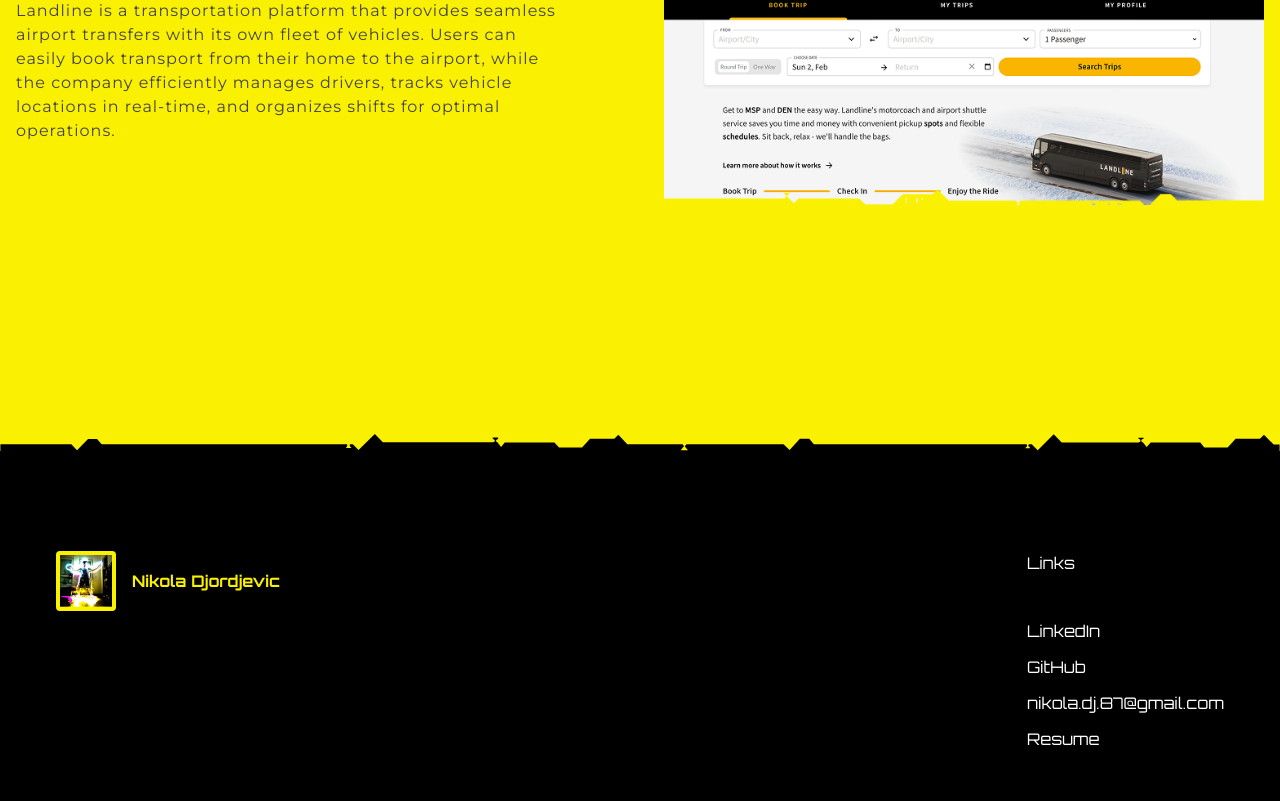
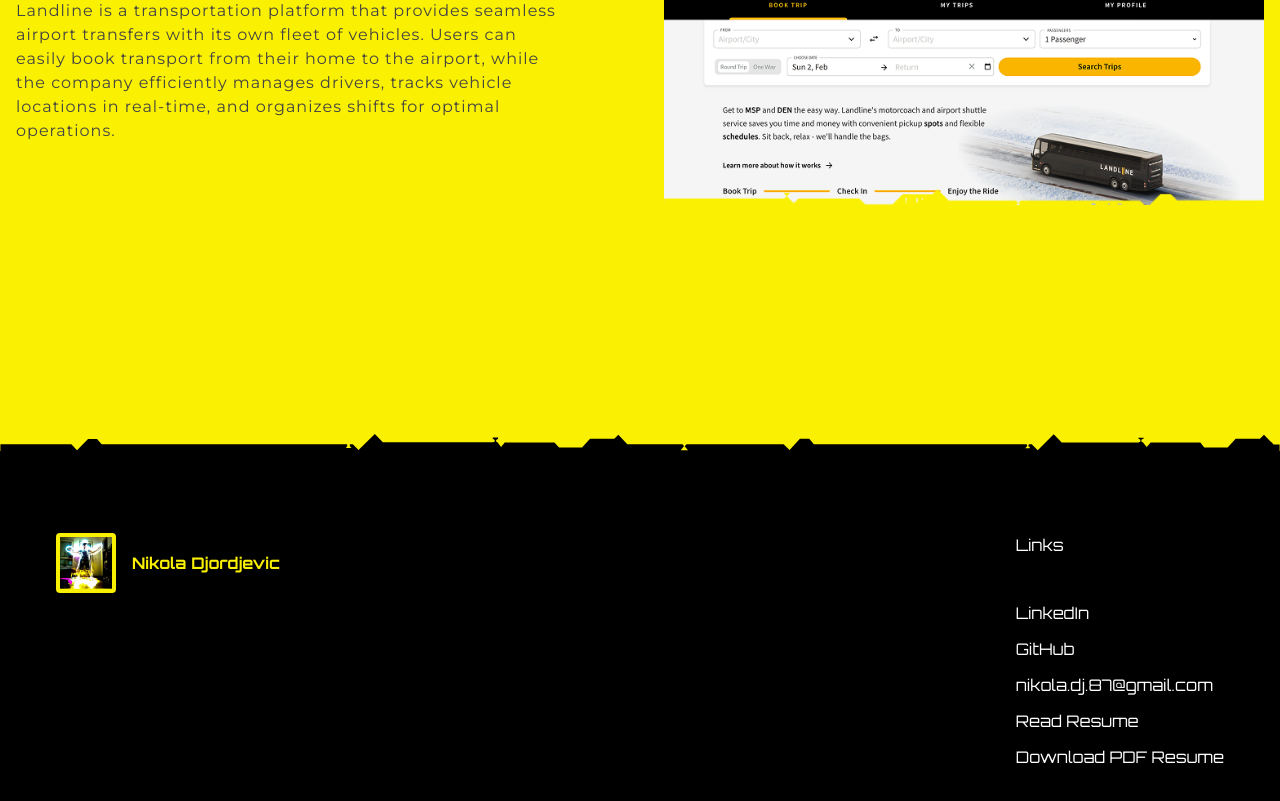
Before and after one commit to DjordjevicN/portfolio, a React (Vite) app: page / in a window 1280 px wide. Shown: the part 3549-4350 px from the top of the page. Built offline with nearby package versions, Linux system fonts and the light colour scheme.

Commit message:
pdf resume

```diff
--- a/src/components/Footer.tsx
+++ b/src/components/Footer.tsx
@@ -23,7 +23,10 @@
               nikola.dj.87@gmail.com
             </a>
             <a target="_blank" href="https://read.cv/nikola_djordjevic">
-              Resume
+              Read Resume
+            </a>
+            <a href="/Nikola Djordjevic CV.pdf" download="Nikola Djordjevic CV">
+              Download PDF Resume
             </a>
           </div>
           {/* <div className="flex flex-col gap-3 mt-20 sm:mt-0">
```
Also changed, not shown: 1 other file (tests, documents, lock files or other folders).
